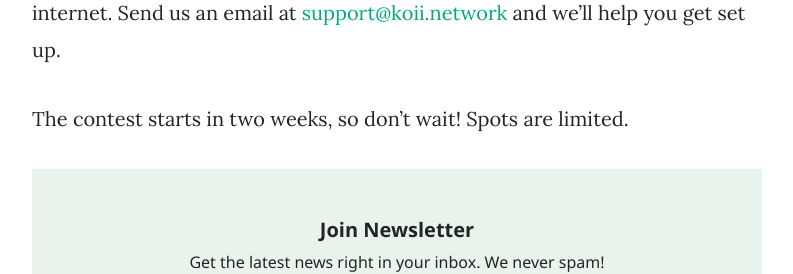
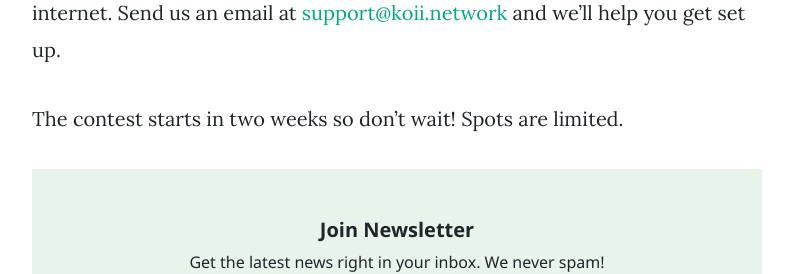
Before and after one commit to tykoii/blog, a Jekyll site: the page built from _posts/2021-02-22-atomic-nfts.markdown, in a window 1280 px wide and 900 px high, scrolled down 5725 px. Shown: the part 171-445 px from the top of the window, without its empty margins (338-1131 px from the left). Built offline with Jekyll 4.4.1, drawn with Linux system fonts in a browser that asks for light colours; nearby versions of some CDN libraries; comment, search, counter and statistics services are not loaded; grey boxes are pictures that could not be loaded.

```diff
--- a/_posts/2021-02-22-atomic-nfts.markdown
+++ b/_posts/2021-02-22-atomic-nfts.markdown
@@ -62,4 +62,4 @@ Owners of Ethereum-based NFTs will still retain ownership of their original digi
 
 If you're an NFT creator or collector and you want to show off your stuff, consider this your chance to prove that your NFT is the coolest thing on the internet. Send us an email at <a href="mailto:support@koii.network">support@koii.network</a> and we'll help you get set up.
 
-The contest starts in two weeks, so don't wait! Spots are limited.
+The contest starts in two weeks so don't wait! Spots are limited.
```
